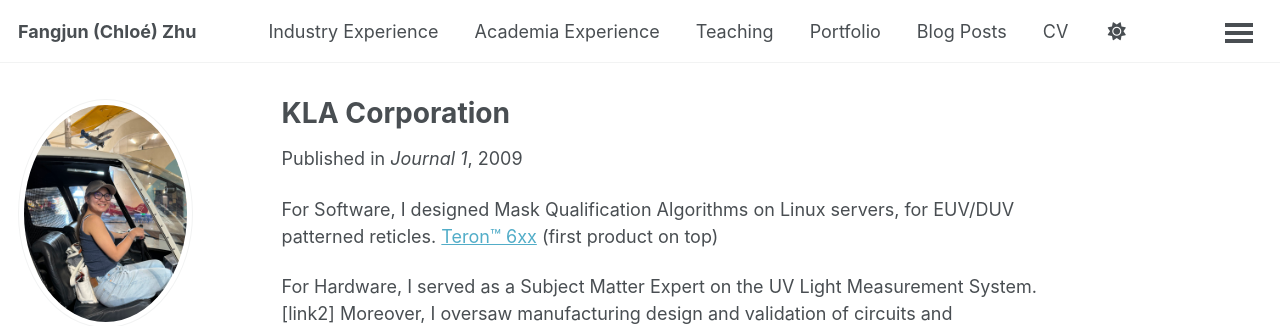
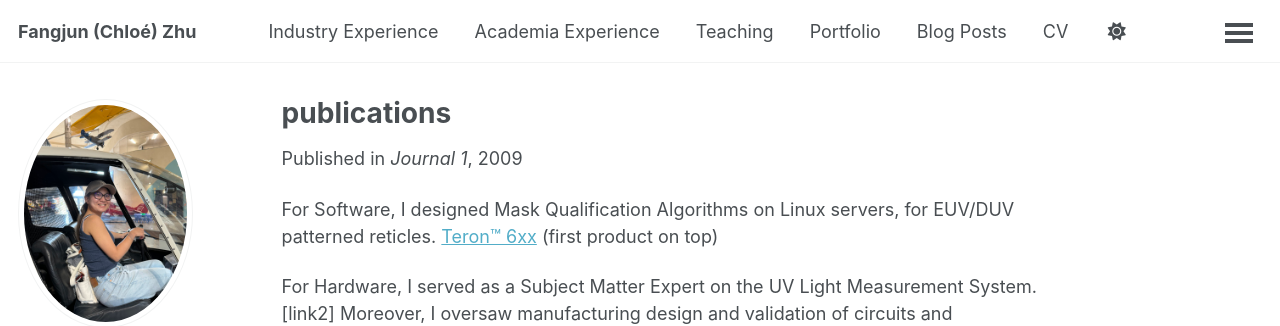
Before and after one commit to ChloeZhu1/ChloeZhu1.github.io, a Jekyll site: the page built from _publications/2009-10-01-paper-title-number-1.md, in a window 1280 px wide and 1052 px high. Shown: the top 326 px of the window. Built offline with Jekyll 4.4.1, drawn with Linux system fonts in a browser that asks for light colours; a script bundle is joined from its source files by our own code; library files that are not in the unit come from our copies.

Commit message:
Update 2009-10-01-paper-title-number-1.md

```diff
--- a/_publications/2009-10-01-paper-title-number-1.md
+++ b/_publications/2009-10-01-paper-title-number-1.md
@@ -1,5 +1,5 @@
 ---
-title: "KLA Corporation"
+title: "publications"
 collection: publications
 category: manuscripts
 permalink: /publication/2009-10-01-paper-title-number-1
```
